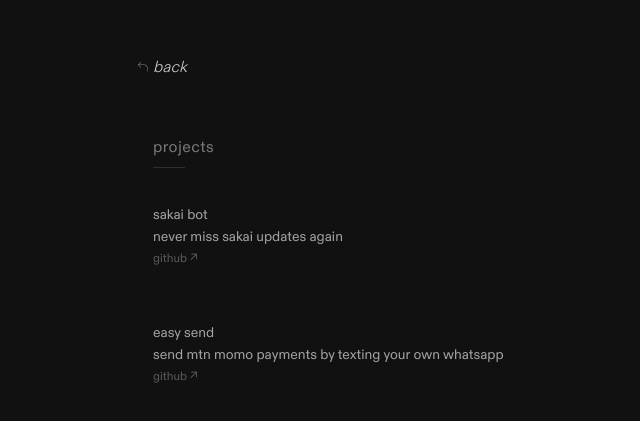
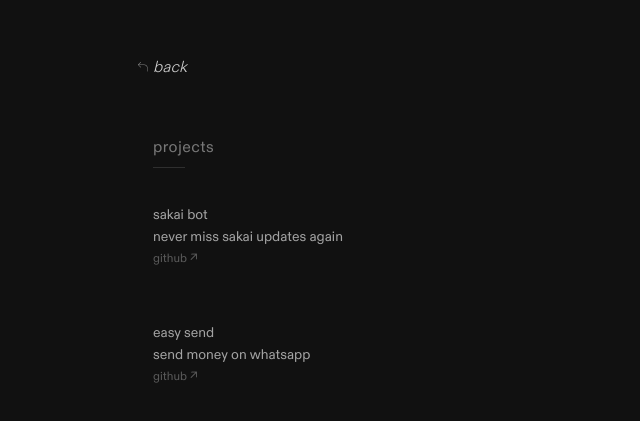
Before and after one commit to emmanuelotoo/portfolio, a Next.js app: page /projects in a window 1280 px wide. Shown: the part 153-574 px from the top of the page, without its empty margins (247-887 px from the left). Built offline with nearby package versions, Linux system fonts and the light colour scheme.

Commit message:
Update page.tsx

```diff
--- a/src/app/(routes)/projects/page.tsx
+++ b/src/app/(routes)/projects/page.tsx
@@ -9,7 +9,7 @@ const projects = [
   },
   {
     title: "easy send",
-    description: "send mtn momo payments by texting your own whatsapp",
+    description: "send money on whatsapp",
     href: "https://github.com/emmanuelotoo/easy-send",
   },
 ];
```
